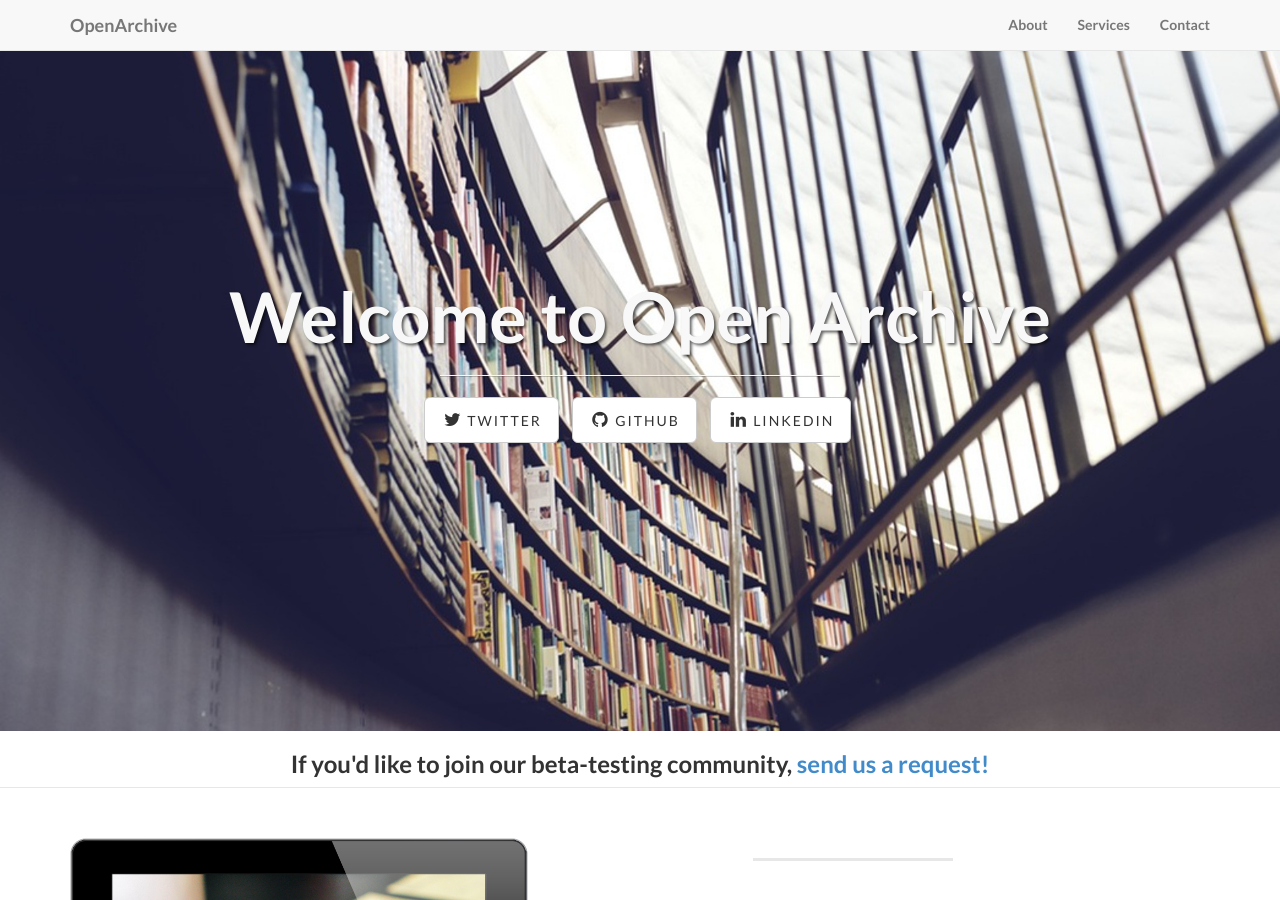
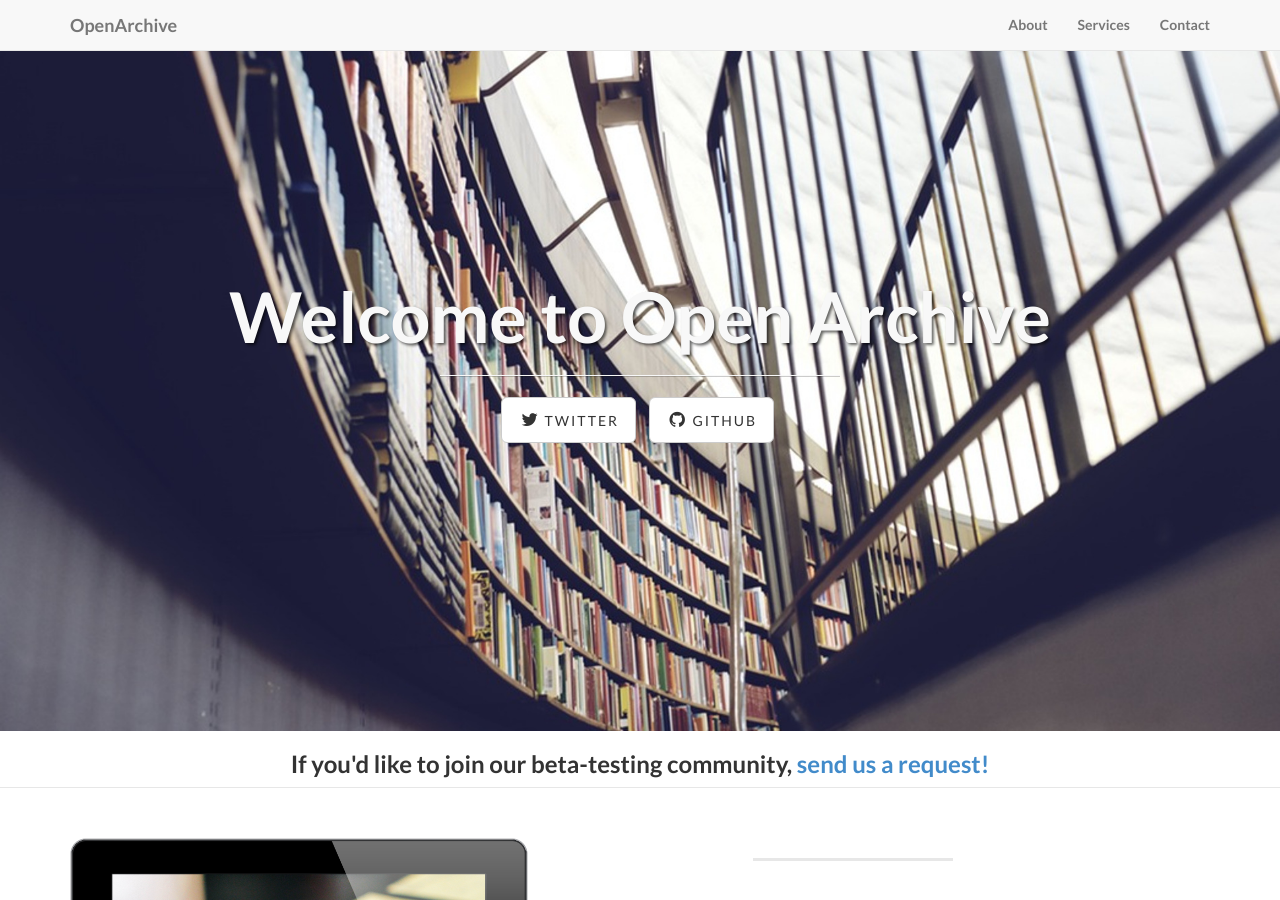
Before and after one commit to mattl/open-archive.org, a Jekyll site: the page built from index.html, in a window 1280 px wide and 900 px high. Built offline with Jekyll 4.4.1, drawn with Linux system fonts in a browser that asks for light colours.

Commit message:
Update _config.yml

```diff
--- a/_config.yml
+++ b/_config.yml
@@ -25,8 +25,6 @@
 
 social:
   - title: twitter
-    url:
+    url: https://twitter.com/open_archive
   - title: github
     url: https://github.com/openarchive
-  - title: linkedin
-    url:
```
